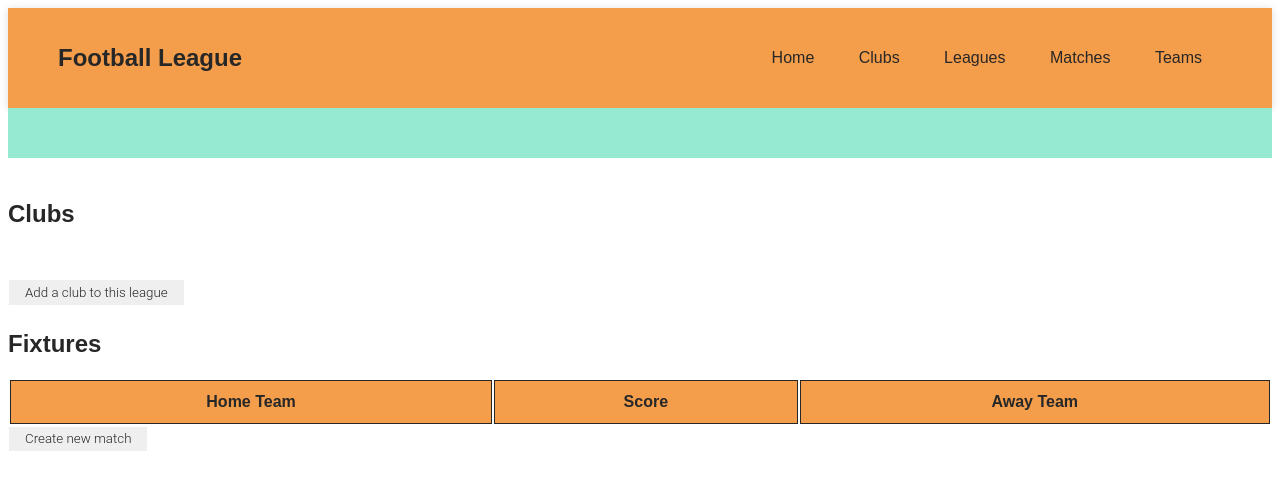
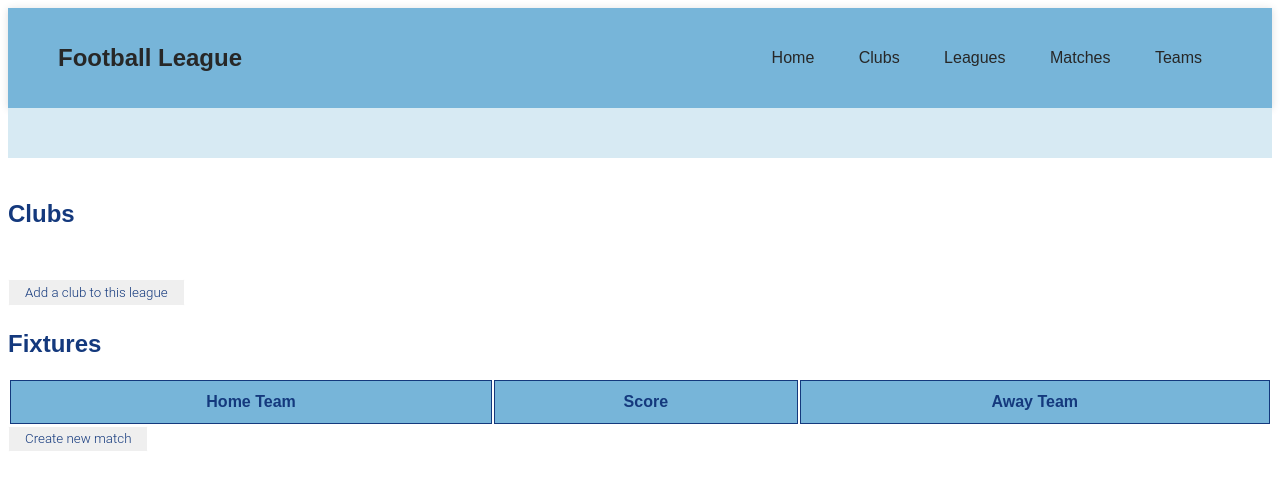
Before and after one commit to calumcmccall/football_league_app, a Flask app: page /leagues/1 in a window 1280 px wide. Shown: the top 490 px of the page. Run offline with Flask 2, Linux system fonts and the light colour scheme; data that the repository does not hold is empty; some libraries are stand-ins or nearby versions.

Commit message:
a lot of css and stuff for now most most pages done ??

```diff
--- a/app/repositories/league_repository.py
+++ b/app/repositories/league_repository.py
@@ -36,3 +36,6 @@ def delete(id):
     sql = "DELETE FROM leagues WHERE id = %s"
     values = [id]
     run_sql(sql, values)
+
+def league_table():
+    return "Haha"
--- a/app/static/style.css
+++ b/app/static/style.css
@@ -1,13 +1,13 @@
 * {
     font-family: Arial, Helvetica, sans-serif;
-    color: #272727;
+    color: #14397d;
     list-style: none;
 }
 
 td, th {
     padding: 12px 15px;
-    border: thin solid #272727;
-    border-bottom: thin solid #272727;
+    border: thin solid #14397d;
+    border-bottom: thin solid #14397d;
 }
 
 .matches:hover {
@@ -15,11 +15,13 @@ td, th {
 }
 
 .table-top {
-    background-color: #F49E4C;
+    background-color: #77b5d9;
 }
 
 .home-club {
-    margin: 10px;
+    display: flex;
+    flex-direction: row;
+    padding: 0px 20px;
 }
 
 .home-leagues {
@@ -32,9 +34,16 @@ td, th {
 .home-league {
     margin: 50px;
     padding: 50px;
-    border: 10px solid #555;
-    box-shadow: 0 50px 50px coral;
-    background-color: #F49E4C;
+    border: thin solid #14397d;
+    background-color: #77b5d9;
+}
+
+.home-league:hover {
+    background-color: #14397d;
+}
+
+.home-league:hover a {
+    color: #77b5d9;
 }
 
 header {
@@ -43,7 +52,7 @@ header {
     align-items: center;
     padding: 20px 50px;
     box-shadow: 0 1px 8px #ddd;
-    background-color: #F49E4C;
+    background-color: #77b5d9;
 }
 
 header h1 {
@@ -59,18 +68,17 @@ header li {
 
 header a {
     text-decoration: none;
-    transition: all 0.3s ease 0s;
 }
 
 a:hover {
-    color: #EAC5D8;
+    color: #14397d;
 }
 
 .club-index-club {
     list-style: none;
     display: inline-block;
     padding: 30px;
-    border: 10px solid #97EAD2;
+    border: 10px solid #d7eaf3;
 }
 
 .button-style{
@@ -88,8 +96,8 @@ a:hover {
 }
 
 .button-style:hover{
-    color: #FFFFFF;
-    background-color: #97EAD2;
+    color: #14397d;
+    background-color: #d7eaf3;
 }
 
 a{
@@ -109,7 +117,7 @@ a{
     align-items: center;
     margin-top: 0px;
     padding: 25px;
-    background-color: #97EAD2;
+    background-color: #d7eaf3;
 }
 
 .league-clubs {
--- a/app/templates/matches/index.html
+++ b/app/templates/matches/index.html
@@ -1,7 +1,7 @@
 {% extends 'base.html' %}
 {% block content %}
 
-    <h1>Matches</h1>
+    <h1 class="under-nav">Matches</h1>
 
     {% for league in league_matches %}
 
```
